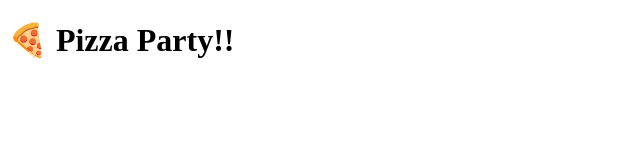
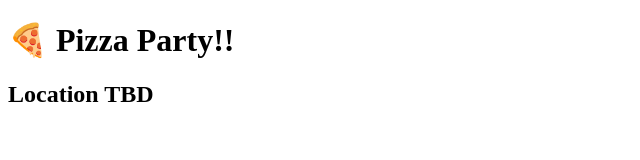
Before and after one commit to harah24/git-branching-lesson2, a plain HTML site: page index.html in a window 1280 px wide. Shown: the whole page, without its empty margins (0-640 px from the left). Drawn offline with Linux system fonts and the light colour scheme.

Commit message:
added h2 headline

```diff
--- a/index.html
+++ b/index.html
@@ -9,6 +9,7 @@
 <body>
 
   <h1> 🍕 Pizza Party!!</h1>
+  <h2> Location TBD</h2>
 
 </body>
 </html>
```
